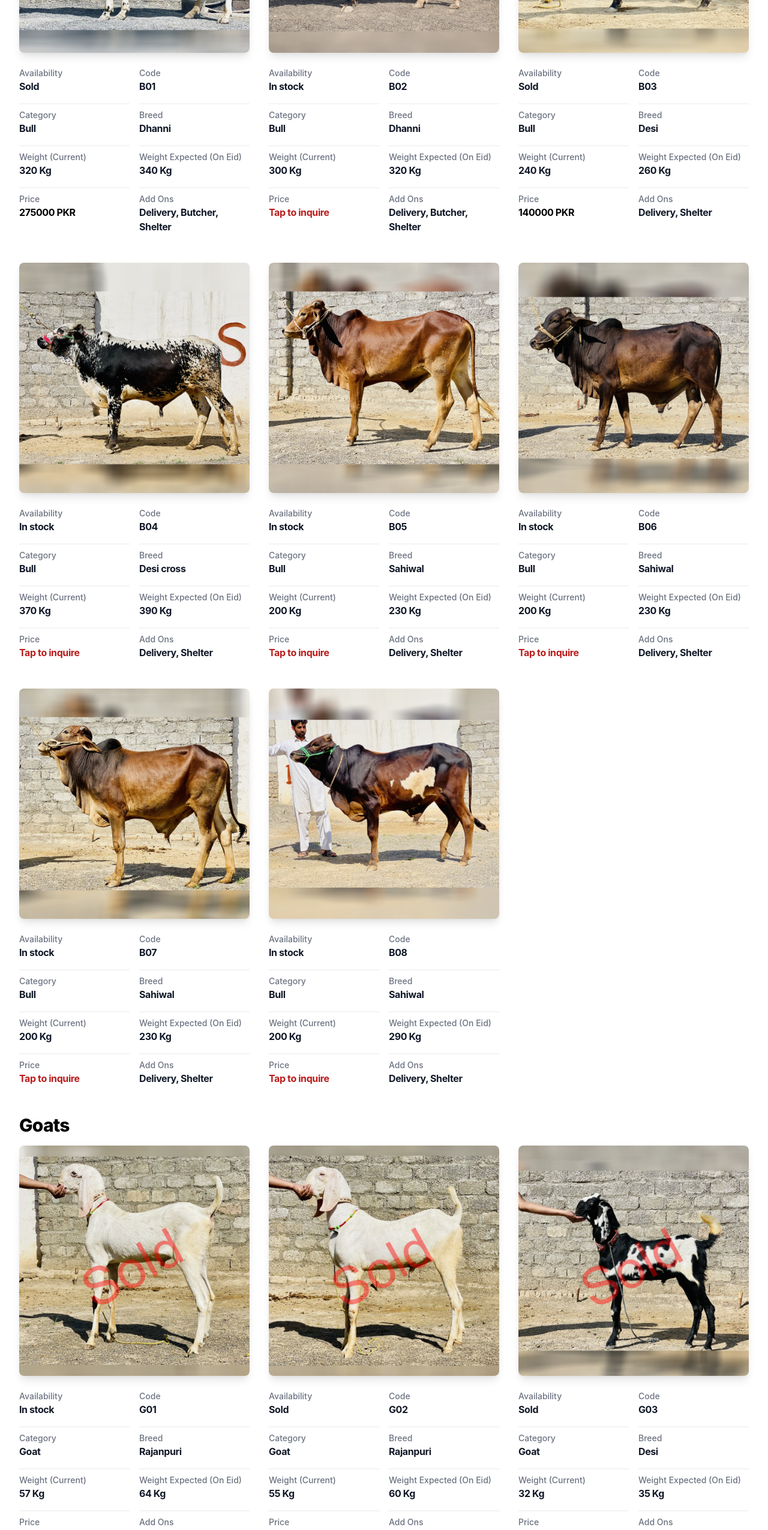
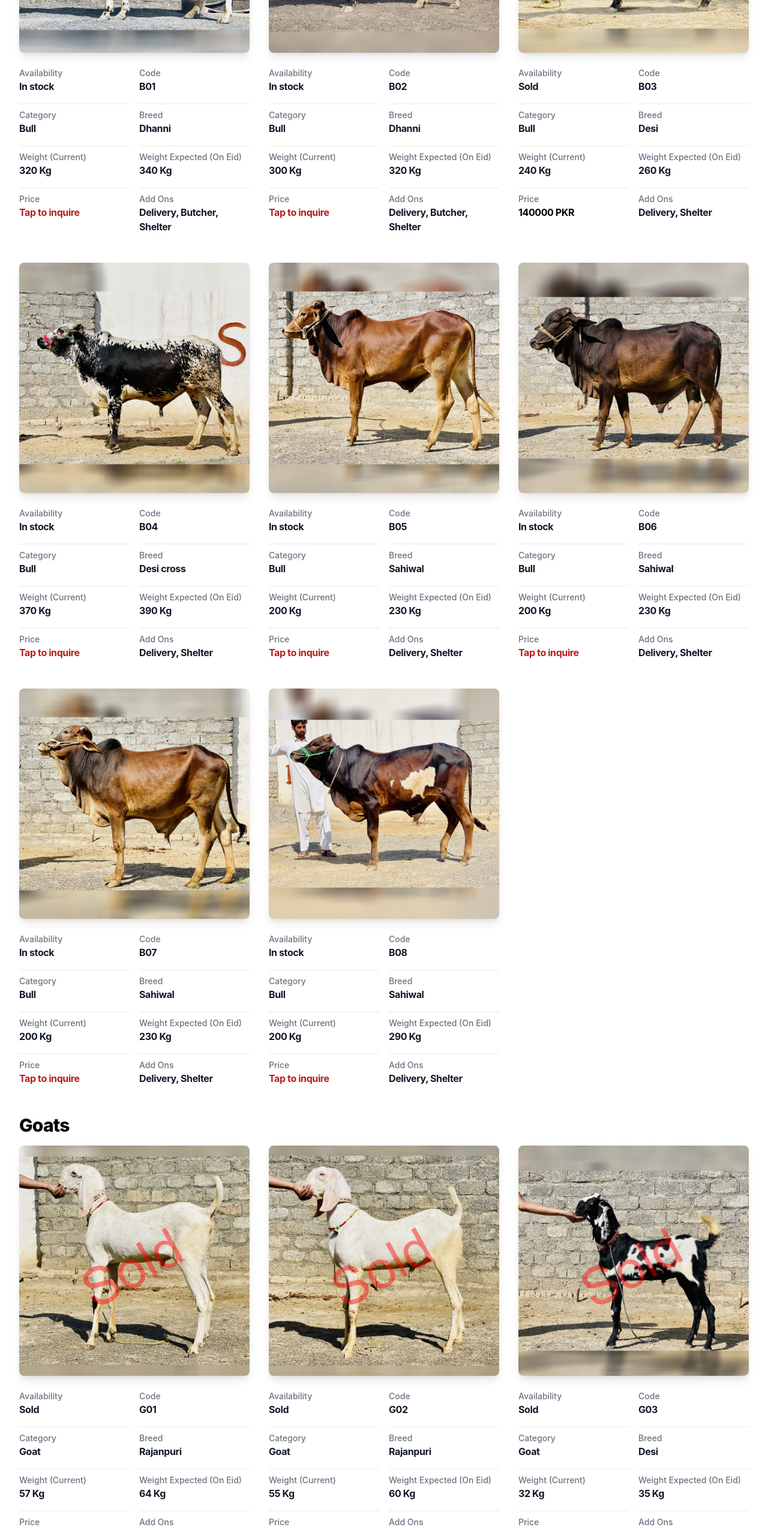
Before and after one commit to AtiqueUrRehman/maveshifarms, a Next.js app: page / in a window 1280 px wide. Shown: the part 1460-4011 px from the top of the page at 60% size. Built offline with nearby package versions, Linux system fonts and the light colour scheme; what @tailwindcss/typography would draw is missing.

Commit message:
fix data discripency

```diff
--- a/components/catalogus.tsx
+++ b/components/catalogus.tsx
@@ -1,8 +1,8 @@
 const bulls = [
   {
     code: "B01",
-    show_price : "true",
-    availability: "Sold",
+    show_price : "false",
+    availability: "In stock",
     breed: "Dhanni",
     category: "Bull",
     imageUrl: "/assets/img/catalogue/bull/01.jpg",
@@ -108,8 +108,8 @@ const bulls = [
 const goats = [
   {
     code: "G01",
-    show_price : "false",
-    availability: "In stock",
+    show_price : "true",
+    availability: "Sold",
     breed: "Rajanpuri",
     category: "Goat",
     imageUrl: "/assets/img/catalogue/goats/101.jpg",
```
